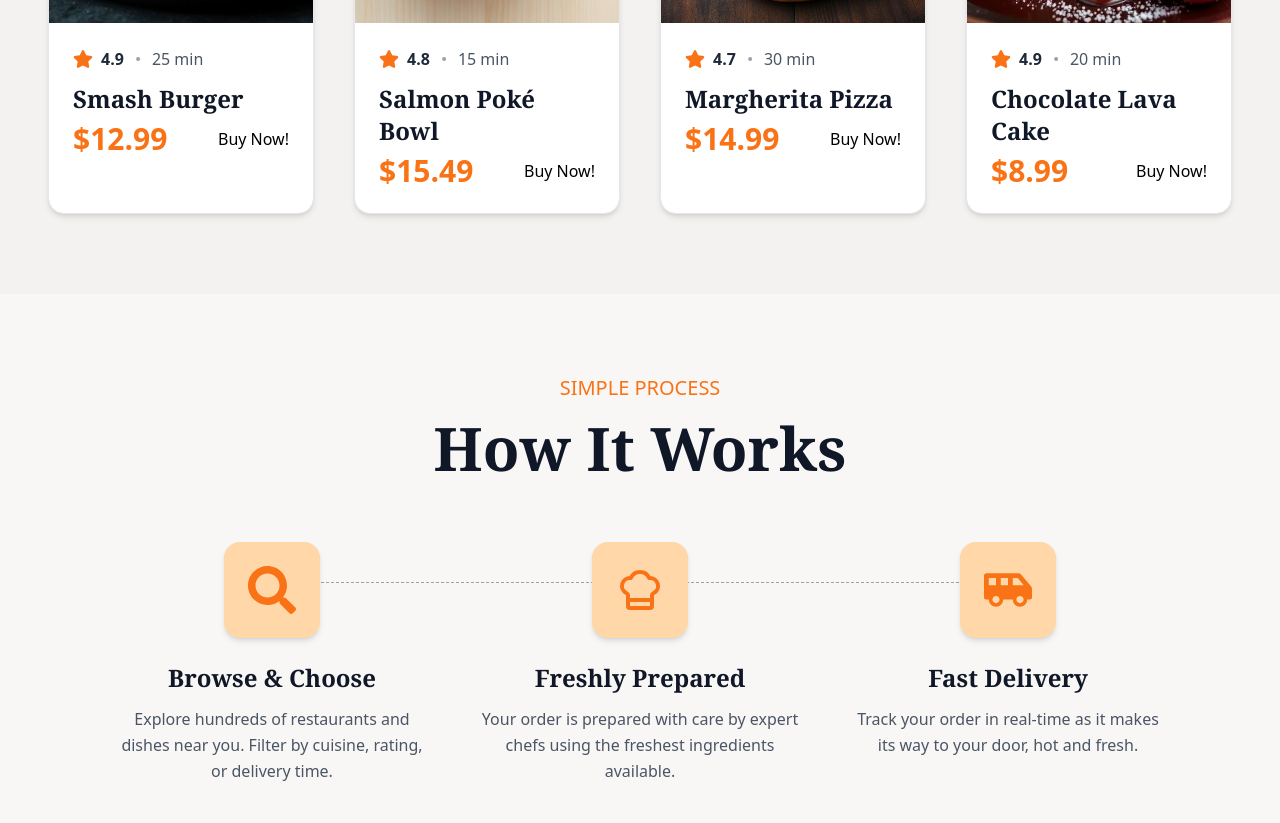
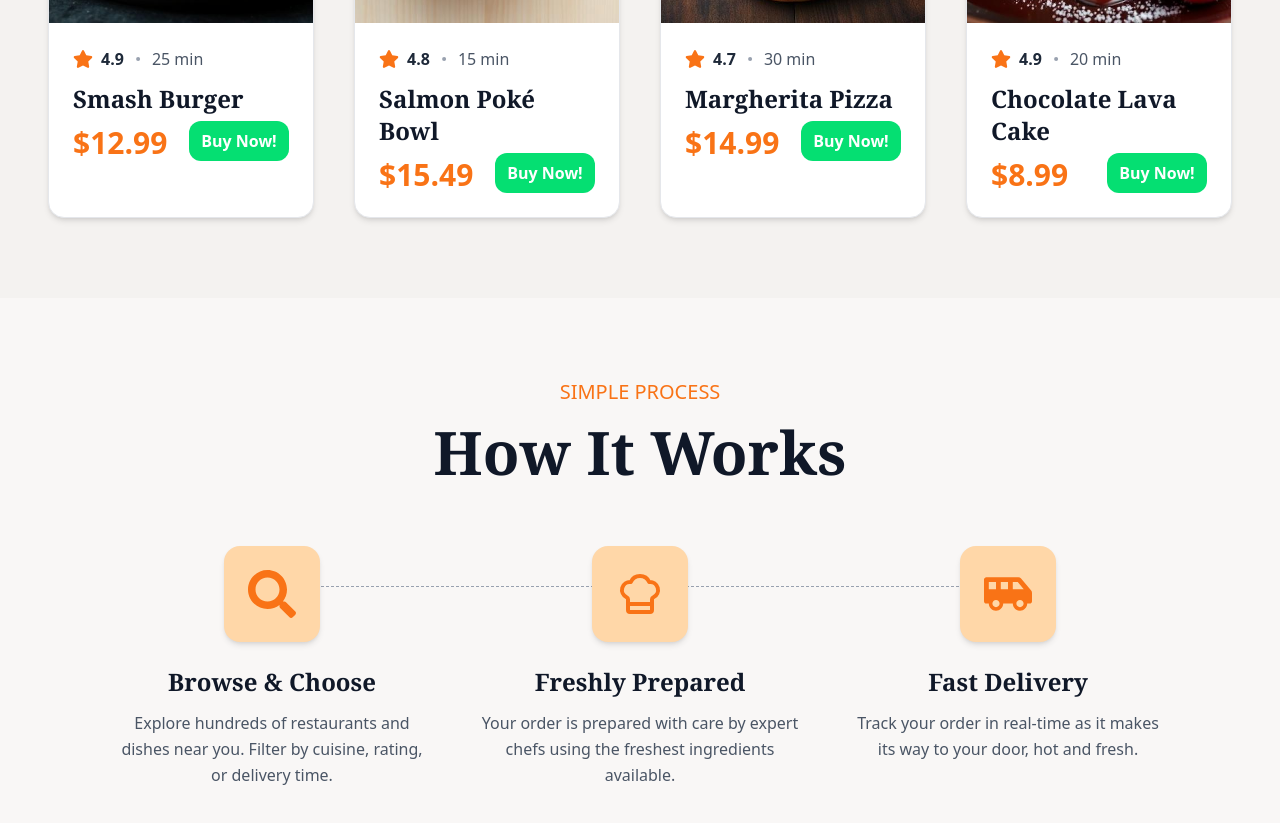
Before and after one commit to David-Osas-bot/Flavorly, a React (Vite) app: page / in a window 1280 px wide. Shown: the part 1880-2703 px from the top of the page. Built offline with nearby package versions, Linux system fonts and the light colour scheme.

Commit message:
fifth commit

```diff
--- a/src/components/picks/Picks.jsx
+++ b/src/components/picks/Picks.jsx
@@ -52,8 +52,10 @@ const phoneNumber = "+2348081677861"; // Seller WhatsApp number
 const handleWhatsAppClick = (item) => {
   const message = `Hello, I'm interested in this item:
 
-    Item Name: ${item.name}
+    Item Name: ${item.name}<br/>
+    Image: ${item.image}
     Price: $${item.price}
+
 
     Please provide more details.`;
 
@@ -124,7 +126,7 @@ const Picks = () => {
                     {item.price}
                   </p>
 
-                  <button onClick={() => handleWhatsAppClick(item)}>
+                  <button onClick={() => handleWhatsAppClick(item)} className="w-[100px] h-[40px] text-white font-semibold cursor-pointer hover:bg-white hover:text-green-400 transition duration-300  rounded-xl bg-green-400">
                     Buy Now!
                   </button>
                 </div>
```
Also changed, not shown: src/components/home/Home.jsx (+0 -59 lines).
